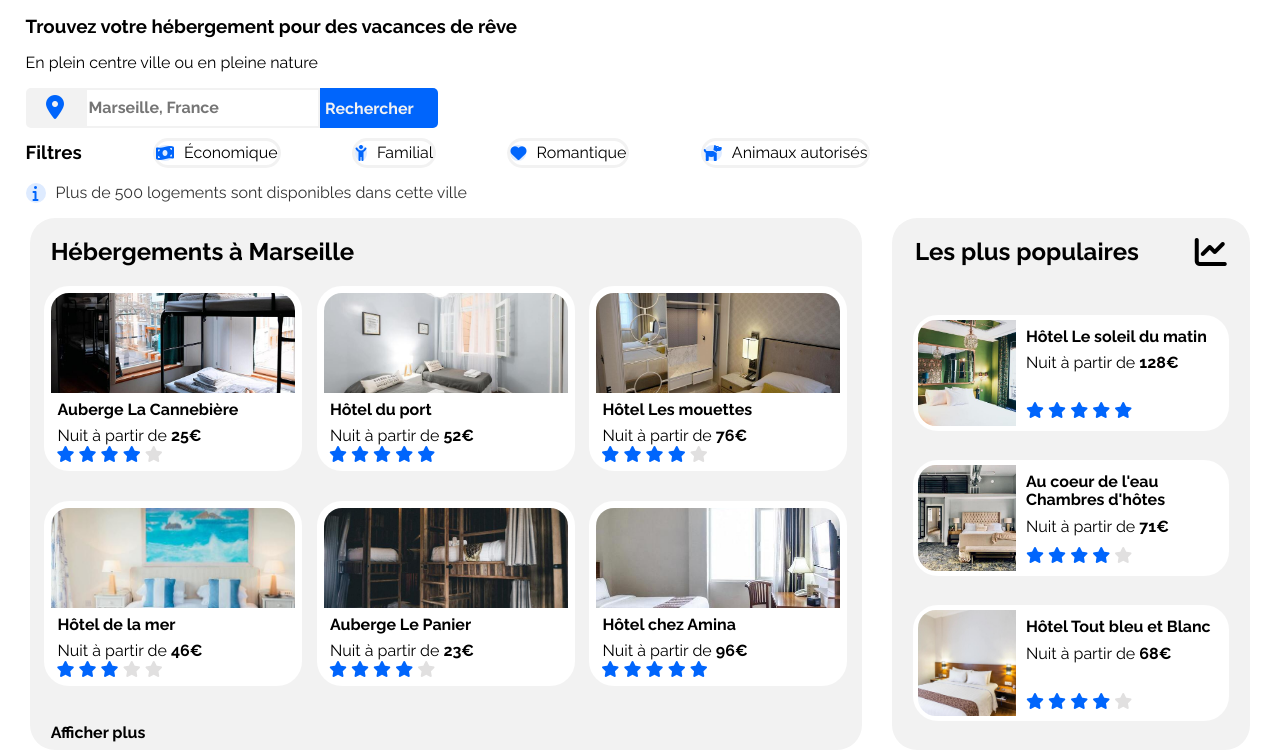
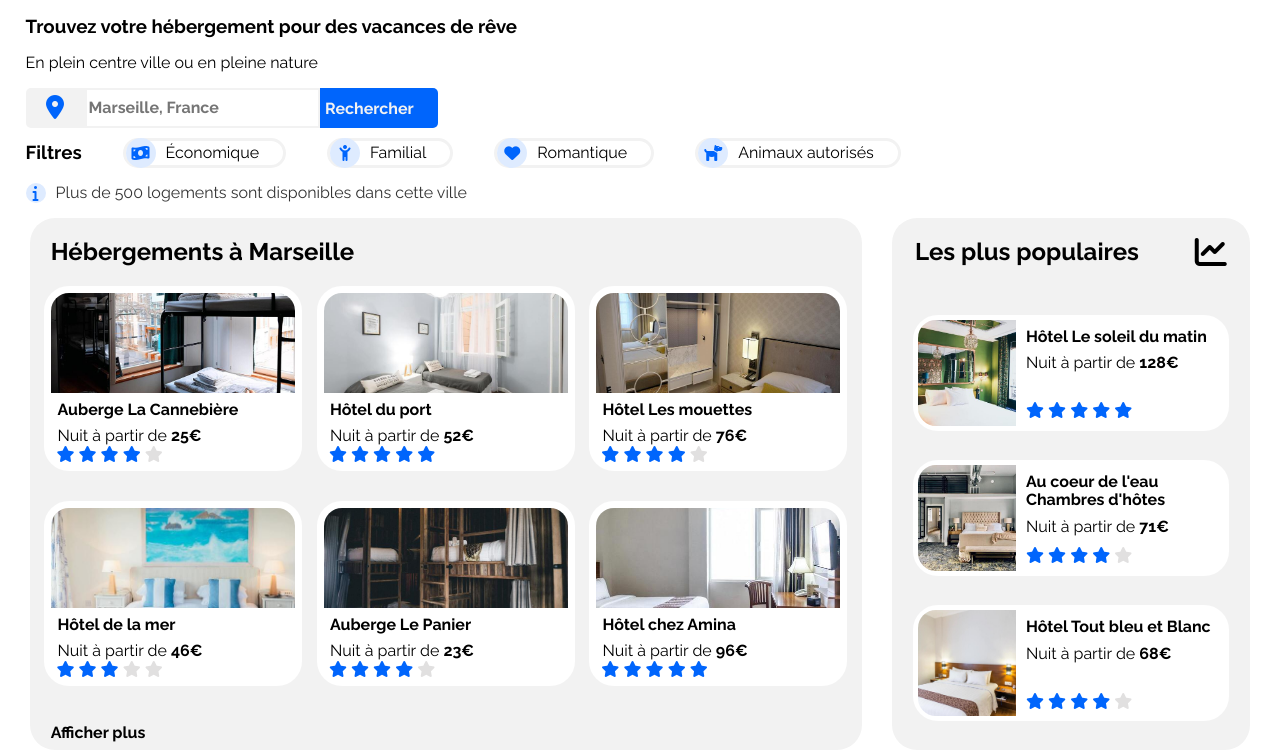
Before and after one commit to KAyoube/projet_Booki, a plain HTML site: page index.html in a window 1280 px wide. Shown: the part 49-800 px from the top of the page. Drawn offline with Linux system fonts and the light colour scheme.

Commit message:
fix filter

```diff
--- a/CSS/style.css
+++ b/CSS/style.css
@@ -140,7 +140,8 @@ form a {
     border-radius: 50px;
     border: 3px solid #F2F2F2;
     height: 30px;
-    width: max-content;
+    width: fit-content;
+    padding-right: 24px;
 }
 
 .eco:hover {
@@ -157,6 +158,10 @@ form a {
     display: flex;
     background-color: #DEEBFF;
     border-radius: 100%;
+    height: 30px;
+    width: 30px;
+    justify-content: center;
+    align-items: center;
 }
 
 .fa-solid {
```
